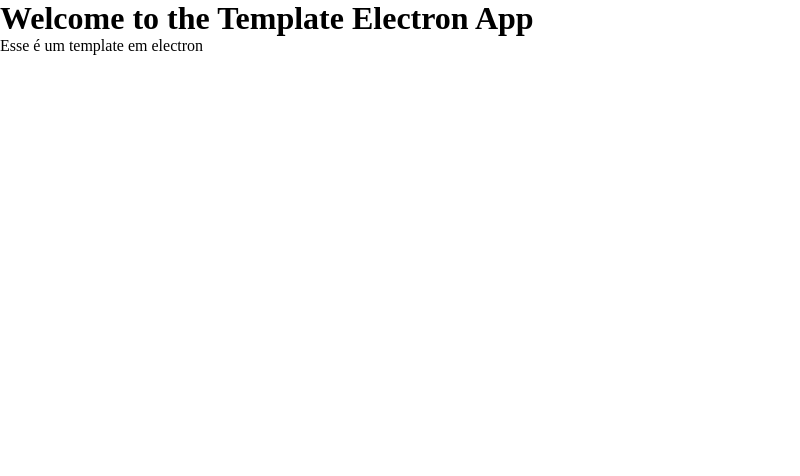
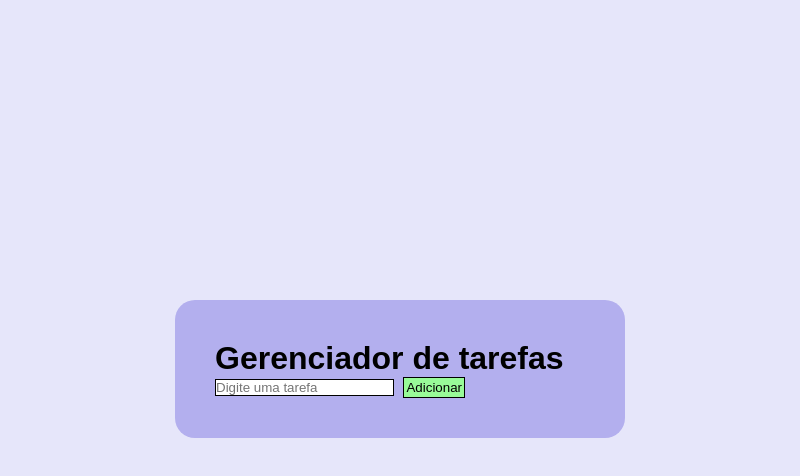
Before and after one commit to Alek03-dev/gerenciador-tarefas-electron, an Electron app: page src/pages/index.html in a window 800 px wide. Drawn offline with Linux system fonts and the light colour scheme.

Commit message:
Interface

```diff
--- a/src/js/script.js
+++ b/src/js/script.js
@@ -0,0 +1,37 @@
+function addTask() {
+    console.log("Entrou dentro da função addTask");
+
+    // Pegar o input
+    var input = document.getElementById("input-tarefa");
+
+    // Pegar valor do input
+    var inputValue = input.value;
+
+    //Limpar o input
+    input.value = "";
+
+    // Criar
+    var list = document.getElementById("lista");
+
+    // Criar um elemento li
+    var li = document.createElement("li");
+
+    // Adicionar um valor dp INPUT para LI
+    //li.innerText = inputValue;
+    //li.innerHTML = "Minha tarefa <button>Excluir</button>";
+    //li.innerHTML = inputValue + "<button>Excluir</button>";
+    li.innerHTML = `${inputValue} <button class="excluir" onclick="this.parentElement.remove()">🗑️</button>`;
+
+    // Adicionar a função de marcar a tarefa como concluida
+    li.onclick = function() {
+        li.className = "tarefa-concluida"
+    }
+
+    // Adicionar o LI na lista de tarefas
+    list.appendChild(li);
+
+    console.log(input.value)
+
+    //alert("Tarefa adicionada com sucesso!")
+
+}
--- a/src/pages/index.html
+++ b/src/pages/index.html
@@ -3,14 +3,26 @@
 <head>
     <meta charset="UTF-8">
     <meta name="viewport" content="width=device-width, initial-scale=1.0">
-    <title>Template Electron</title>
+    <title>Gerenciador de Tarefas</title>
 
     <link rel="stylesheet" href="../styles/styles.css">
 </head>
 <body>
-    <h1>Welcome to the Template Electron App</h1>
+    <div>
 
-    <p>Esse é um template em electron</p>
+        <h1>Gerenciador de tarefas</h1>
+
+        <input type="text" placeholder="Digite uma tarefa" id="input-tarefa">
+
+        <button class="adicionar" onclick="addTask()">
+            Adicionar
+        </button>
+
+        <ul id="lista">
+
+        </ul>
+
+    </div>
 
 <!-- Arquivo para manipular nosso DOM -->
     <script src="../js/script.js"></script>
--- a/src/styles/styles.css
+++ b/src/styles/styles.css
@@ -3,3 +3,51 @@
     padding: 0; /* Espaçamentos internos */
     box-sizing: border-box; /* Tamanho da caixa */
 }
+
+body {
+    font-family: Arial;
+    background-color:#E6E6FA;
+}
+
+div {
+    font-family: Arial;
+    background-color: rgb(179, 175, 238);
+    max-width: 450px;
+    margin: auto;
+    margin-top: 300px;
+    padding: 40px;
+    border-radius: 20px;
+}
+
+input{
+    border: 1px solid;
+    flex: 1;
+}
+
+.adicionar {
+    font-family: Arial;
+    background-color: palegreen;
+    border: 1px solid;
+    color:black;
+    padding: 2px;
+    margin-left: 5px;
+}
+
+.excluir {
+    font-family: Arial;
+    background-color: rgb(179, 175, 238);
+    border: 1px solid;
+    color:black;
+    padding: 2px;
+    margin-bottom: 10px;
+    margin-left: 5px;
+}
+
+li {
+  list-style: none; /* Remove bolinha da lista */
+  padding: 10px; /* Espaçamento interno */
+  border-bottom: 1px solid #ddd; /* Linha divisória */
+  display: flex; /* Layout em linha */
+  justify-content: space-between; /* Espaço entre texto e botão */
+  align-items: center; /* Alinha verticalmente */
+}
```
